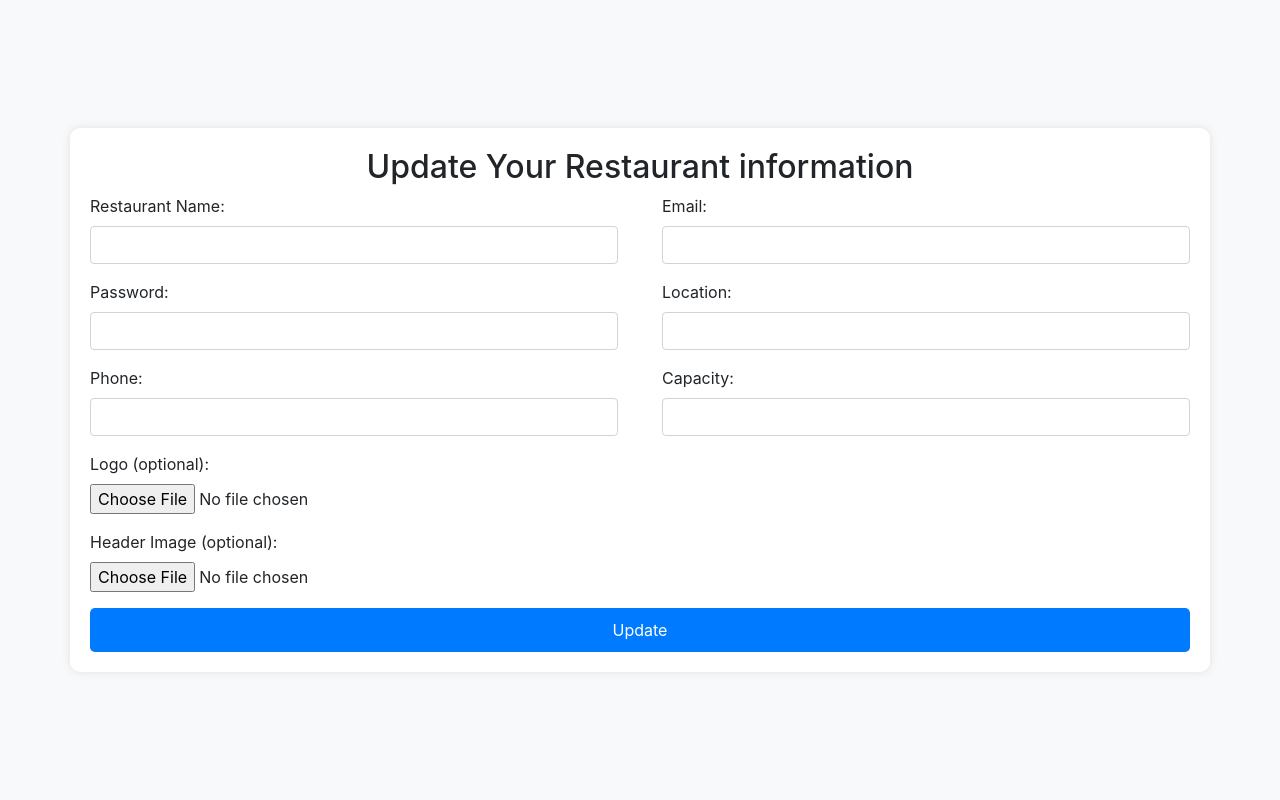
After one commit to RickHogenhout3/TableTime, a PHP site: page /admin/update-information.php in a window 1280 px wide. The commit adds this page. Run offline with PHP 8.4, Linux system fonts and the light colour scheme.

Commit message:
made to update and add information and register restaurants

```diff
--- /dev/null
+++ b/admin/update-information.php
@@ -0,0 +1,75 @@
+<!DOCTYPE html>
+<html lang="en">
+<head>
+    <meta charset="UTF-8">
+    <meta name="viewport" content="width=device-width, initial-scale=1.0">
+    <link rel="stylesheet" href="https://stackpath.bootstrapcdn.com/bootstrap/4.5.2/css/bootstrap.min.css">
+    <link rel="stylesheet" href="https://cdnjs.cloudflare.com/ajax/libs/font-awesome/5.15.4/css/all.min.css">
+    <link rel="stylesheet" href="style.css">
+    <title>Restaurant Registration</title>
+    <style>
+        body {
+    display: flex;
+    justify-content: center;
+    align-items: center;
+    height: 100vh;
+    background-color: #f8f9fa;
+}
+    </style>
+</head>
+<body>
+    <div class="container">
+        <h2 class="text-center">Update Your Restaurant information</h2>
+        <form action="register.php" method="POST" enctype="multipart/form-data">
+            <div class="form-group">
+                <div>
+                    <label for="name">Restaurant Name:</label>
+                    <input type="text" id="name" name="name" class="form-control" required>
+                </div>
+                <div>
+                    <label for="email">Email:</label>
+                    <input type="email" id="email" name="email" class="form-control" required>
+                </div>
+            </div>
+
+            <div class="form-group">
+                <div>
+                    <label for="password">Password:</label>
+                    <input type="password" id="password" name="password" class="form-control" required>
+                </div>
+                <div>
+                    <label for="location">Location:</label>
+                    <input type="text" id="location" name="location" class="form-control" required>
+                </div>
+            </div>
+
+            <div class="form-group">
+                <div>
+                    <label for="phone">Phone:</label>
+                    <input type="text" id="phone" name="phone" class="form-control">
+                </div>
+                <div>
+                    <label for="capacity">Capacity:</label>
+                    <input type="number" id="capacity" name="capacity" class="form-control" required>
+                </div>
+            </div>
+
+            <div class="form-group">
+                <div class="w-100">
+                    <label for="logo">Logo (optional):</label>
+                    <input type="file" id="logo" name="logo" class="form-control-file" accept="image/*">
+                </div>
+            </div>
+
+            <div class="form-group">
+                <div class="w-100">
+                    <label for="header">Header Image (optional):</label>
+                    <input type="file" id="header" name="header" class="form-control-file" accept="image/*">
+                </div>
+            </div>
+
+            <button type="submit">Update</button>
+        </form>
+    </div>
+</body>
+</html>
```
Also changed, not shown: admin/add-food.php (added, +87 -0 lines), admin/index.php (+83 -1 lines).
